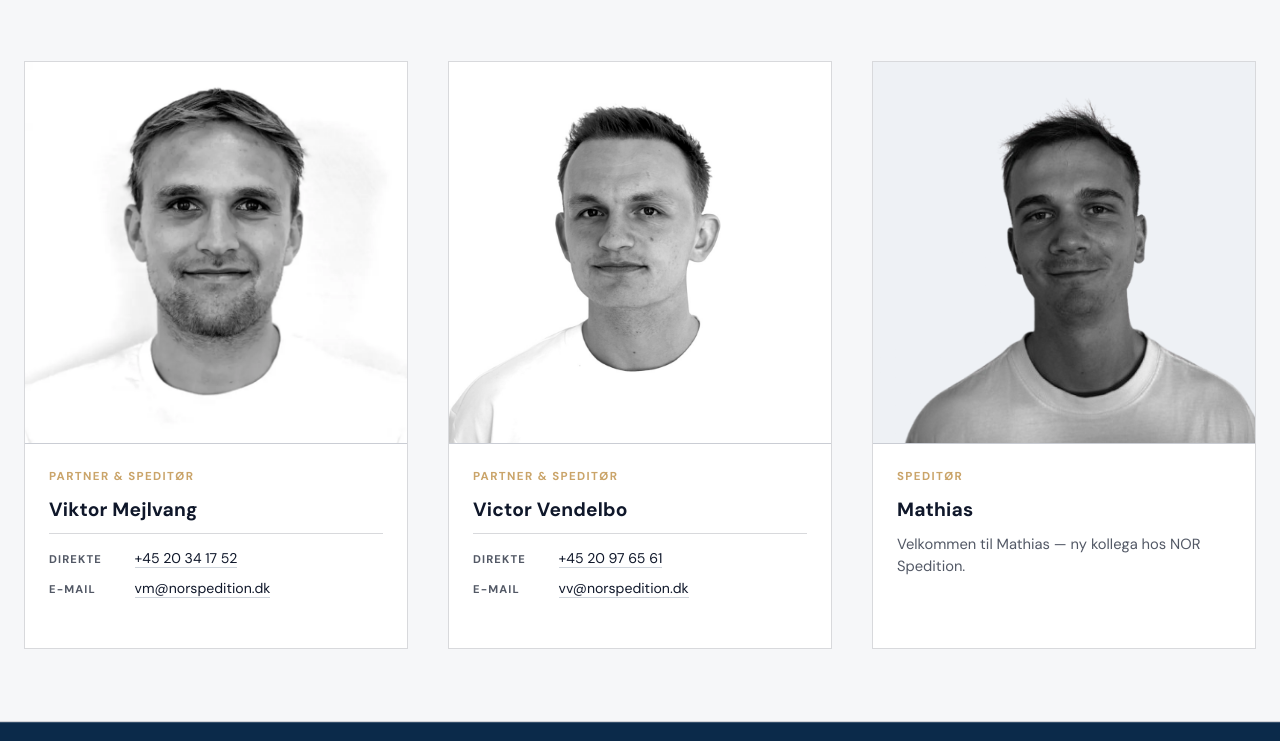
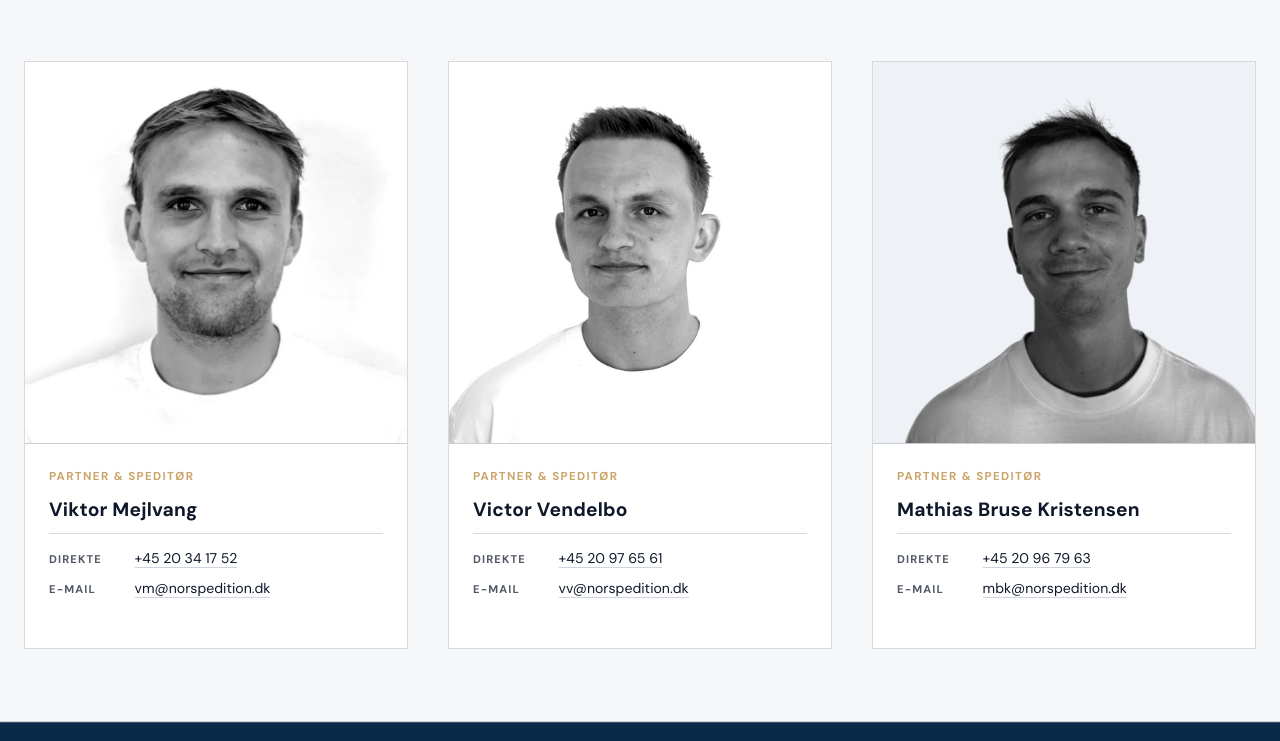
Before and after one commit to vvendelbo/NorSpedition, a plain HTML site: page index.html in a window 1280 px wide. Shown: the part 2267-3008 px from the top of the page. Drawn offline with Linux system fonts and the light colour scheme.

Commit message:
Tilføj Mathias Bruse Kristensen til teamet
Erstat kommende-kollega-kort med fuldt teamkort (partner, kontakt) og opdater navn i admin/i18n.

```diff
--- a/index.html
+++ b/index.html
@@ -230,43 +230,23 @@
               </div>
             </article>
 
-            <article class="team-member team-member--blackout" aria-label="Kommende kollega">
-              <div class="team-photo team-photo--blackout">
-                <img class="team-photo-img team-photo-img--anon" src="assets/team-mathias-anon.png" alt="Anonymt portræt" width="400" height="400" loading="lazy" />
-                <img class="team-photo-img team-photo-img--public" src="assets/team-mathias.png" alt="Mathias" width="400" height="400" loading="lazy" data-img-key="team-mathias" />
+            <article class="team-member">
+              <div class="team-photo">
+                <img src="assets/team-mathias.png" alt="Mathias Bruse Kristensen" width="800" height="800" loading="lazy" data-img-key="team-mathias" />
               </div>
-
-              <div class="team-body team-body--blackout">
-                <h3 class="team-name" data-i18n="team.joiningSoon">Tiltræder snart</h3>
-                <p class="team-blackout-note" data-i18n="team.joiningNote">Vi byder snart en ny kollega velkommen. Detaljer offentliggøres ved tiltrædelse.</p>
-                <div class="team-countdown" data-countdown-target="2026-06-01T00:00:00+02:00" aria-live="polite">
-                  <p class="team-countdown-label" data-i18n="team.joiningCountdown">Tiltræder om</p>
-                  <ul class="team-countdown-grid">
-                    <li>
-                      <span class="team-countdown-value" data-countdown-unit="days">—</span>
-                      <span class="team-countdown-unit-label" data-i18n="team.days">dage</span>
-                    </li>
-                    <li>
-                      <span class="team-countdown-value" data-countdown-unit="hours">—</span>
-                      <span class="team-countdown-unit-label" data-i18n="team.hours">timer</span>
-                    </li>
-                    <li>
-                      <span class="team-countdown-value" data-countdown-unit="minutes">—</span>
-                      <span class="team-countdown-unit-label" data-i18n="team.mins">min.</span>
-                    </li>
-                    <li>
-                      <span class="team-countdown-value" data-countdown-unit="seconds">—</span>
-                      <span class="team-countdown-unit-label" data-i18n="team.secs">sek.</span>
-                    </li>
-                  </ul>
-                  <p class="team-countdown-date" data-i18n="team.joinedDate">1. juni 2026</p>
-                </div>
-              </div>
-
-              <div class="team-body team-body--revealed" aria-hidden="true">
-                <p class="team-role" data-i18n="team.role.forwarder">Speditør</p>
-                <h3 class="team-name">Mathias</h3>
-                <p class="team-blackout-note" data-i18n="team.mathias.welcome">Velkommen til Mathias — ny kollega hos NOR Spedition.</p>
+              <div class="team-body">
+                <p class="team-role" data-i18n="team.role.partner">Partner &amp; speditør</p>
+                <h3 class="team-name">Mathias Bruse Kristensen</h3>
+                <dl class="team-contact">
+                  <div class="team-contact-row">
+                    <dt data-i18n="team.direct">Direkte</dt>
+                    <dd><a href="tel:+4520967963">+45 20 96 79 63</a></dd>
+                  </div>
+                  <div class="team-contact-row">
+                    <dt data-i18n="team.email">E-mail</dt>
+                    <dd><a href="mailto:mbk@norspedition.dk">mbk@norspedition.dk</a></dd>
+                  </div>
+                </dl>
               </div>
             </article>
           </div>
--- a/js/admin.js
+++ b/js/admin.js
@@ -142,8 +142,7 @@
     { key: "transport-air", title: "Transportkort: Luft", desc: "Portræt-orienteret (3:4). Bruges på forsiden.", default: "assets/transport-air.webp" },
     { key: "transport-rail", title: "Transportkort: Rail", desc: "Portræt-orienteret (3:4). Bruges på forsiden.", default: "assets/transport-rail.webp" },
 
-    { key: "team-mathias-anon", title: "Portræt: Kommende kollega (anonymt)", desc: "Anonymt/neutral billede (kvadratisk, fx 800×800). Vises indtil nedtællingen er slut.", default: "assets/team-mathias-anon.png" },
-    { key: "team-mathias", title: "Portræt: Kommende kollega (offentlig)", desc: "Rigtigt portræt (kvadratisk, fx 800×800). Vises når nedtællingen er slut.", default: "assets/team-mathias.png" },
+    { key: "team-mathias", title: "Portræt: Mathias Bruse Kristensen", desc: "Portræt (kvadratisk, fx 800×800).", default: "assets/team-mathias.png" },
     { key: "team-viktor", title: "Portræt: Viktor Mejlvang", desc: "Kvadratisk portræt (fx 800×800).", default: "assets/team-viktor.png" },
     { key: "team-victor", title: "Portræt: Victor Vendelbo", desc: "Kvadratisk portræt (fx 800×800).", default: "assets/team-victor-placeholder.svg" },
 
--- a/js/i18n.js
+++ b/js/i18n.js
@@ -97,7 +97,7 @@
       "team.joinedDate": "1. juni 2026",
       "team.joined": "Tiltrådt",
       "team.welcome": "Velkommen ombord.",
-      "team.mathias.welcome": "Velkommen til Mathias — ny kollega hos NOR Spedition.",
+      "team.mathias.welcome": "Velkommen til Mathias Bruse Kristensen — kollega hos NOR Spedition.",
 
       "modal.pros": "Forcer",
       "modal.cons": "Svagheder",
@@ -301,7 +301,7 @@
       "team.joinedDate": "1 June 2026",
       "team.joined": "Joined",
       "team.welcome": "Welcome aboard.",
-      "team.mathias.welcome": "Welcome Mathias — new colleague at NOR Spedition.",
+      "team.mathias.welcome": "Welcome Mathias Bruse Kristensen — colleague at NOR Spedition.",
 
       "modal.pros": "Strengths",
       "modal.cons": "Weaknesses",
```
